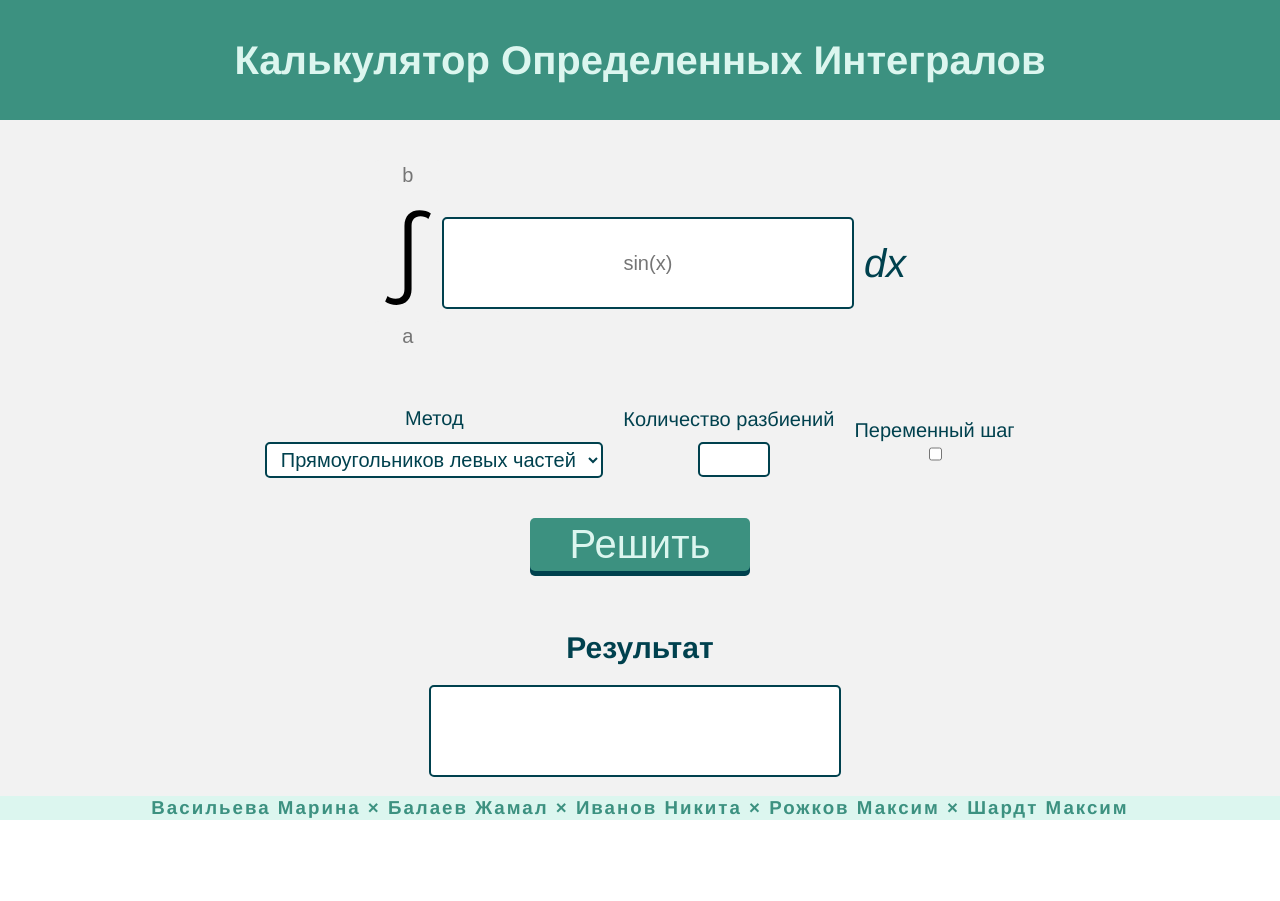
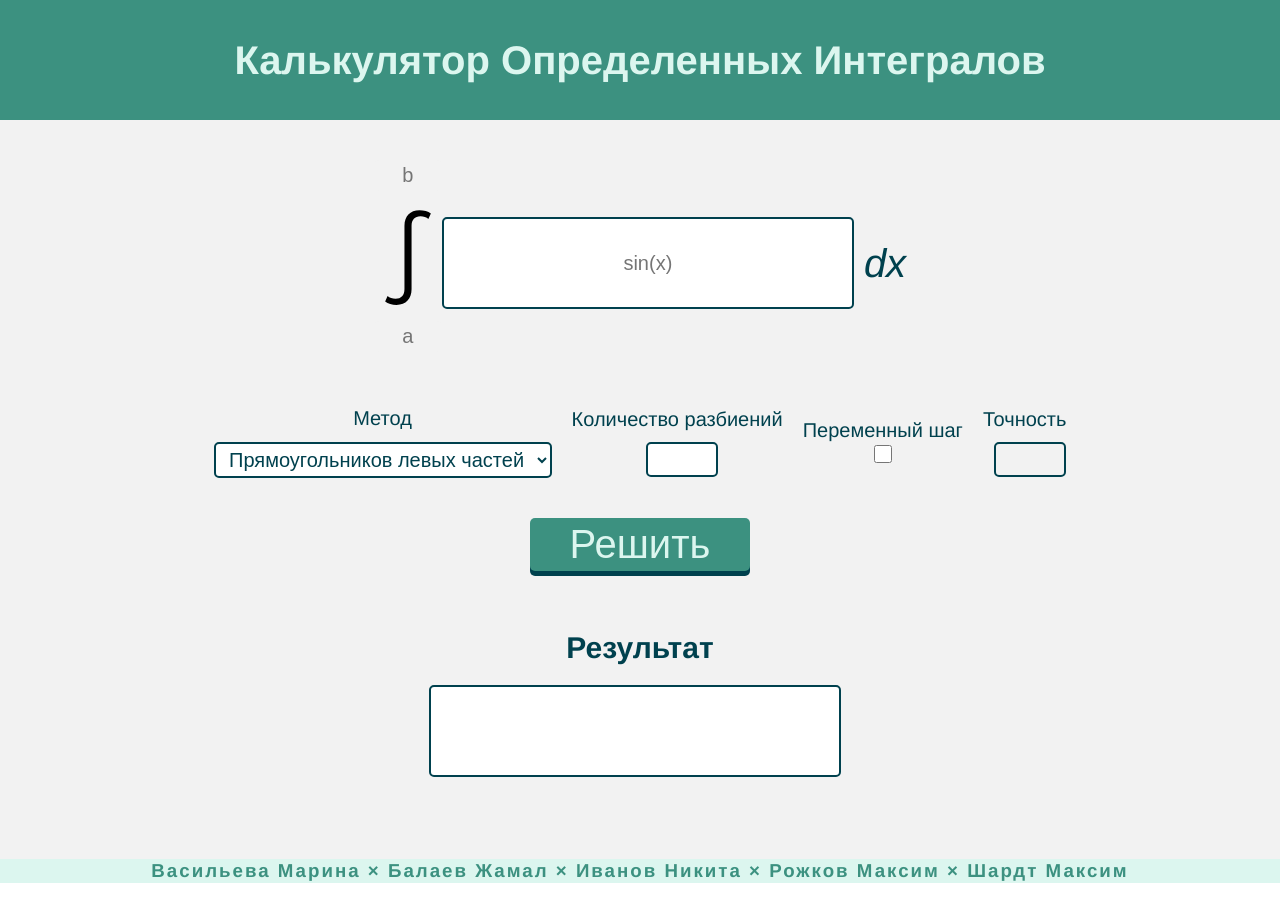
Before and after one commit to mxschardt/integral-calc, a React (Vite) app: page / in a window 1280 px wide. Before the commit the page ends 838 px from the top, so only its background shows below. Built offline with nearby package versions, Linux system fonts and the light colour scheme; the HTML template or start-up script is replaced by a standard one.

Commit message:
Irrelevant input now appear disabled

```diff
--- a/src/App.css
+++ b/src/App.css
@@ -12,7 +12,7 @@
   color: var(--text-main);
   background-color: var(--bg-base);
 }
-main {
+form {
   min-height: 85vh;
 }
 
@@ -42,6 +42,9 @@ main {
 
   border: solid 2px var(--text-main);
   border-radius: 5px;
+}
+.input:disabled {
+  background-color: (var(--bg-base));
 }
 /* disable spin-buttons */
 input::-webkit-outer-spin-button,
--- a/src/App.jsx
+++ b/src/App.jsx
@@ -114,14 +114,13 @@ function App() {
               onChange={(e) => setMethod(e.target.value)}
             >
               <option value="left-square">Прямоугольников левых частей</option>
-              <option value="rigth-square">
+              <option value="right-square">
                 Прямоугольников правых частей
               </option>
               <option value="trapezoidal">Трапеций</option>
               <option value="simpson">Парабол</option>
             </select>
           </label>
-
           <label htmlFor="step">
             Количество разбиений
             <input
@@ -133,21 +132,20 @@ function App() {
               onChange={(e) => setStep(+e.target.value)}
             />
           </label>
-
-          {(method === 'left-square' || method === 'right-square') && (
           <label htmlFor="variable-step">
             Переменный шаг
             <input
               type="checkbox"
               id="variable-step"
               name="variable-step"
+              className="input"
               defaultChecked={variableStep}
               onChange={() => setVariableStep(!variableStep)}
+              disabled={
+                !(method === 'left-square' || method === 'right-square')
+              }
             />
           </label>
-          )}
-
-          {variableStep && (
           <label htmlFor="precision">
             Точность
             <input
@@ -157,9 +155,9 @@ function App() {
               required
               value={presicion ? presicion.toString() : ''}
               onChange={(e) => setPrecision(+e.target.value)}
+              disabled={!variableStep}
             />
           </label>
-          )}
         </div>
 
         <button type="submit" id="solve-btn">
```
Lines whose indentation alone changed are shown as unchanged.
